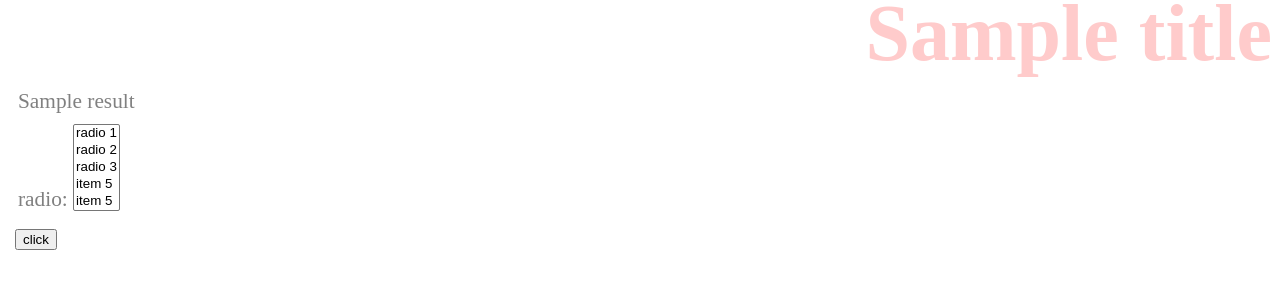
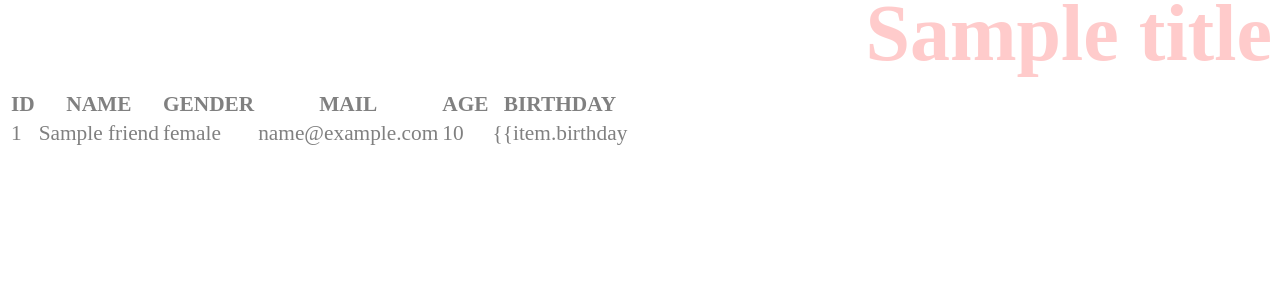
Before and after one commit to maetatu22/django_app, a Django app: template hello/templates/hello/index.html in a window 1280 px wide. Shown: the top 300 px of the page. Run offline with Django 3.2, Linux system fonts and the light colour scheme; tables that the repository leaves empty hold one stand-in row (values such as "Sample post"); the template is opened without the code that fills it: values that come from a table or form of the project are taken from there, most other values are stand-ins (such as "Sample title", 1, 10 or a date in 2020); parts of the project's set-up code (start-up, migrations or seed data) failed here and were passed over.

Commit message:
モデルの内容表示

```diff
--- a/hello/templates/hello/index.html
+++ b/hello/templates/hello/index.html
@@ -5,17 +5,31 @@
     <meta charset="utf-8">
     <title>{{title}}</title>
     <link rel="stylesheet" type="text/css"
-          href="{% static 'hello/css/style.css' %}" />
+      href = "{% static 'hello/css/style.css' %}" />
   </head>
   <body>
     <h1>{{title}}</h1>
-      <p>{{result|safe}}</p>
+    <p>{{message|safe}}</p>
     <table>
-        <form action="{% url 'index' %}" method="post">
-            {% csrf_token %}
-            {{form.as_p}}
-            <tr><td></td><td><input type="submit" value="click"></td></tr>
-        </form>
+      <tr>
+        <th>ID</th>
+        <th>NAME</th>
+        <th>GENDER</th>
+        <th>MAIL</th>
+        <th>AGE</th>
+        <th>BIRTHDAY</th>
+      </tr>
+    {% for item in data %}
+      <tr>
+        <td>{{item.id}}</td>
+        <td>{{item.name}}</td>
+        <td>{% if item.gender == False %}male{% endif %}
+            {% if item.gender == True %}female{% endif %}
+        <td>{{item.mail}}</td>
+        <td>{{item.age}}</td>
+        <td>{{item.birthday</td>
+      </tr>
+    {% endfor %}
     </table>
   </body>
 </html>
```
Lines whose indentation alone changed are shown as unchanged.
